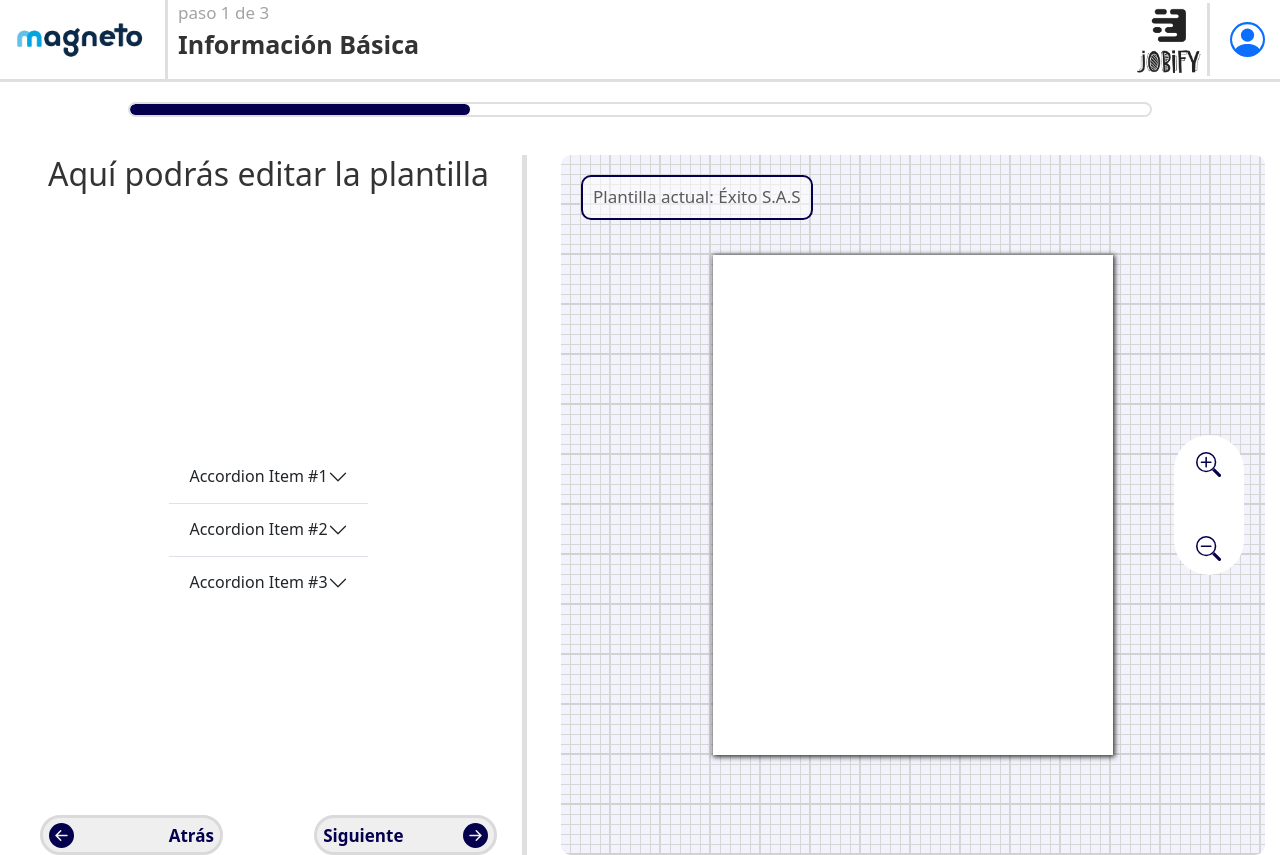
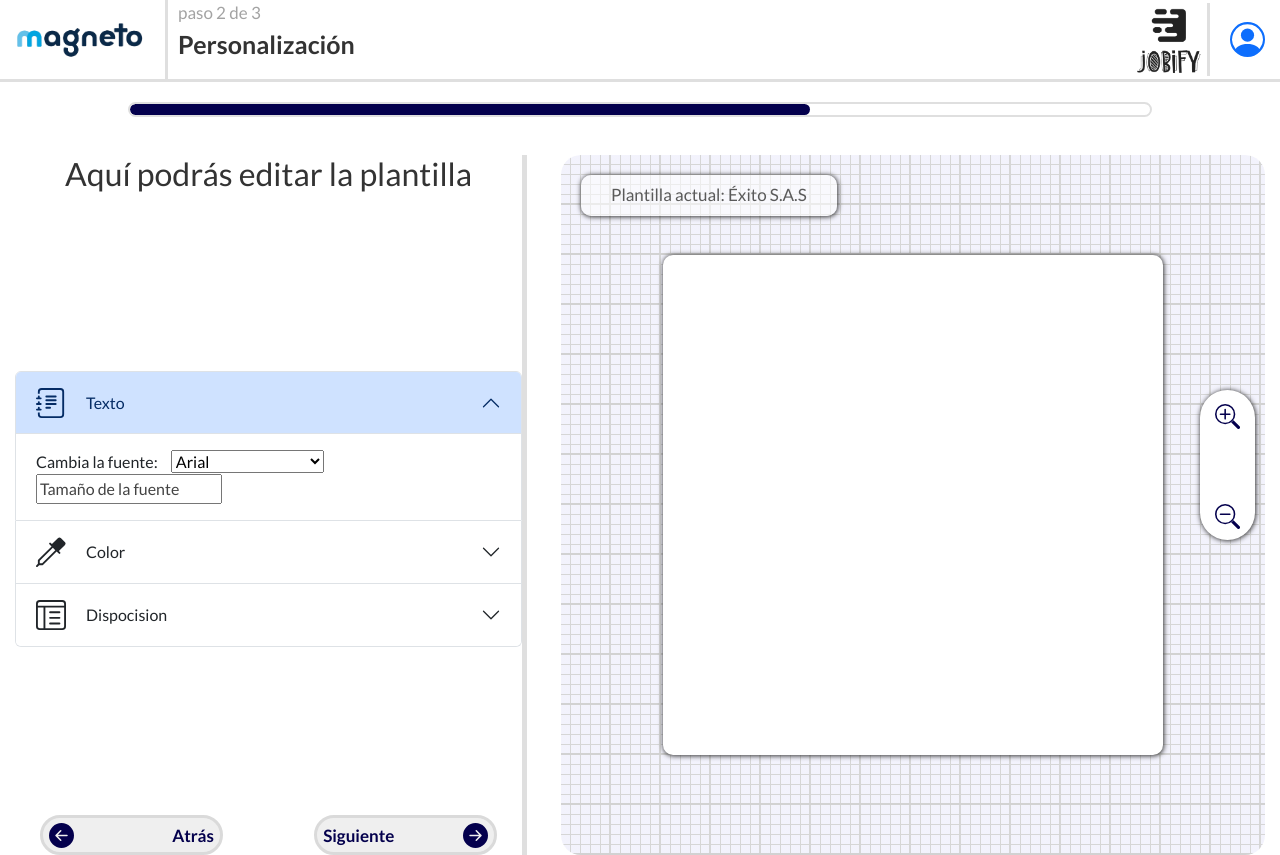
Before and after one commit to M4C4NO5/Magneto-Utilities, a Django app: page /nueva_vacante/paso1/paso2/ in a window 1280 px wide. Run offline with Django 5.2, Linux system fonts and the light colour scheme.

Commit message:
lastest version

```diff
--- /dev/null
+++ b/editPage/static/custom.scss
@@ -0,0 +1,4 @@
+
+$mi-nuevo-color-accordion: #04004D;
+$prefix-accordion-color: $mi-nuevo-color-accordion;
+@import "bootstrap";
--- a/editPage/static/editPage.css
+++ b/editPage/static/editPage.css
@@ -1,8 +1,9 @@
-html {
+body {
     margin: 0;
     padding: 0;
-    font-family: 'Lato', sans-serif;
+    font-family:  'Lato', sans-serif !important;
 }
+
 
 .main-header {
     width: 100%;
@@ -90,6 +91,10 @@ html {
     flex-direction: column;
     justify-content: space-between ;
     align-items: center;
+
+}
+.app-content.page-exit {
+    opacity: 0;
 }
 
 .app-content h2 {
@@ -100,7 +105,7 @@ html {
     height: 100%;
     padding: 10px;
     margin-right: 15px;
-    border-radius: 10px;
+    border-radius: 20px;
     display: flex;
     flex-direction: column;
     justify-content: center;
@@ -119,25 +124,26 @@ html {
     left: 20px;
     z-index: 100;
     color: #5a5a5a;
-    padding: 10px;
+    padding: 10px 30px 10px 30px;
     background-color: #ffffff8d;
     border-radius: 10px;
     font-size: 17px;
-    border: 2px solid #04004D;
+    box-shadow: .5px .5px 5px .5px #333;
 }
 
 .preview-zoom-opt {
     position: absolute;
-    right: 3%;
-    bottom: 40%;
-    width: 70px;
-    height: 140px;
+    right: 10px;
+    bottom: 45%;
+    width: 55px;
+    height: 150px;
     background-color: #ffffff;
     border-radius: 50px;
     display: flex;
     flex-direction: column;
     justify-content: space-between;
     align-items: center;
+    box-shadow: .5px .5px 5px .5px #333;
     transition: .5s;
 }
 .preview-zoom-opt button {
@@ -146,7 +152,7 @@ html {
     border: none;
     color: #04004D;
     width: 50px;
-    height: 40%;
+    height: 50px;
     transition: .5s;
 }
 .preview-zoom-opt:hover {
@@ -161,13 +167,14 @@ html {
 
 .vacancy-preview {
 
-    min-width: 400px;
+    min-width: 500px;
     min-height: 500px;
-    max-width: 500px;
-    max-height: 700px;
+    max-width: 800px;
+    max-height: 800px;
     background-color: #fff;
     position: absolute;
-    box-shadow: 1px 1px 5px 1px #333;
+    box-shadow: .5px .5px 5px .5px #333;
+    border-radius: 10px;
 }
 
 .step1-form {
--- a/editPage/static/scripts/editPage.js
+++ b/editPage/static/scripts/editPage.js
@@ -2,7 +2,7 @@ function zoomIn() {
     var div = document.getElementById('vacancy-container');
     var width = div.offsetWidth;
     var height = div.offsetHeight;
-    div.style.width = (width * 1.1) + 'px'; // Aumenta el tamaño en un 10%
+    div.style.width = (width * 1.1) + 'px';
     div.style.height = (height * 1.1) + 'px';
   }
 
@@ -10,21 +10,26 @@ function zoomIn() {
     var div = document.getElementById('vacancy-container');
     var width = div.offsetWidth;
     var height = div.offsetHeight;
-    div.style.width = (width / 1.1) + 'px'; // Reduce el tamaño en un 10%
+    div.style.width = (width / 1.1) + 'px';
     div.style.height = (height / 1.1) + 'px';
   }
 
   function progressIn(step){
-    var div = document.getElementById('progress');
-    var width = div.offsetWidth;
+    var div = document.getElementById('prBar');
+    div.style.transition = 'width 0.5s ease-in-out';
 
+    setTimeout(function() {
+
+      switch (step){
+        case 1: div.style.width = 33.33 + '%'; break;
+        case 2: div.style.width = 66.66 + '%'; break;
+        case 3: div.style.width = 100 + '%'; break;
+        default: div.style.width = 0 + '%'; break;
+      }
+
+    }, 300);
 
 
 
 
   }
-  function progressOut(){
-    var div = document.getElementById('progress');
-    var width = div.offsetWidth;
-
-  }
--- a/editPage/templates/step1.html
+++ b/editPage/templates/step1.html
@@ -5,16 +5,21 @@
     <meta charset="UTF-8">
     <meta name="viewport" content="width=device-width, initial-scale=1.0">
     <link rel="stylesheet" href="{% static 'editPage.css' %}">
+
+    <!-- Boostrap CDN -->
     <script src="https://cdn.jsdelivr.net/npm/@popperjs/core@2.11.8/dist/umd/popper.min.js" integrity="sha384-I7E8VVD/ismYTF4hNIPjVp/Zjvgyol6VFvRkX/vR+Vc4jQkC+hVqc2pM8ODewa9r" crossorigin="anonymous"></script>
     <script src="https://cdn.jsdelivr.net/npm/bootstrap@5.3.3/dist/js/bootstrap.min.js" integrity="sha384-0pUGZvbkm6XF6gxjEnlmuGrJXVbNuzT9qBBavbLwCsOGabYfZo0T0to5eqruptLy" crossorigin="anonymous"></script>
 
+    <!-- Lato font CDN -->
     <link href="https://cdn.jsdelivr.net/npm/bootstrap@5.3.3/dist/css/bootstrap.min.css" rel="stylesheet" integrity="sha384-QWTKZyjpPEjISv5WaRU9OFeRpok6YctnYmDr5pNlyT2bRjXh0JMhjY6hW+ALEwIH" crossorigin="anonymous">
-
-
     <link rel="preconnect" href="https://fonts.googleapis.com">
     <link rel="preconnect" href="https://fonts.gstatic.com" crossorigin>
     <link href="https://fonts.googleapis.com/css2?family=Lato:ital,wght@0,100;0,300;0,400;0,700;0,900;1,100;1,300;1,400;1,700;1,900&display=swap" rel="stylesheet">
+
     <script src="{% static 'scripts/editPage.js'%}"></script>
+
+
+
     <title>Crea tu vacante</title>
 </head>
 <body>
@@ -26,8 +31,8 @@
             </a>
             <div class="step-indicator">
                 <p>
-                    paso 1 de 3 <br>
-                    <span>Información Básica</span>
+                    paso {{current_step}} de 3 <br>
+                    <span>{{step_text}}</span>
                 </p>
 
             </div>
@@ -45,7 +50,7 @@
 
     <div class="pr-div">
         <div class="pr-bar">
-            <div class="pr" id="progress"></div>
+            <div class="pr" id="prBar"></div>
         </div>
 
     </div>
@@ -54,6 +59,12 @@
 
         <div class="app-content">
             {% block content %}
+
+            {% if current_step == 1%}
+            <script>
+                progressIn(1);
+            </script>
+            {% endif %}
 
             <h2>Completa los datos de la vacante</h2>
             <form method="POST" enctype="multipart/form-data" class="step1-form">{% csrf_token %}
@@ -67,7 +78,7 @@
                 <div class="images-inputs">
 
                 </div>
-                <button type="submit" class="submit-btn" onclick="progressIn()">
+                <button type="submit" class="submit-btn">
                     Siguiente
                     <svg xmlns="http://www.w3.org/2000/svg" width="25" height="25" fill="currentColor" class="bi bi-arrow-right-circle-fill" viewBox="0 0 16 16">
                         <path d="M8 0a8 8 0 1 1 0 16A8 8 0 0 1 8 0M4.5 7.5a.5.5 0 0 0 0 1h5.793l-2.147 2.146a.5.5 0 0 0 .708.708l3-3a.5.5 0 0 0 0-.708l-3-3a.5.5 0 1 0-.708.708L10.293 7.5z"/>
--- a/editPage/templates/step2.html
+++ b/editPage/templates/step2.html
@@ -5,49 +5,84 @@
 
 {% csrf_token %}
 
-<h2 style="margin-bottom: 50px;">Aquí podrás editar la plantilla</h2>
+{% if current_step == 2%}
+            <script>
+                progressIn(2);
+            </script>
+{% endif %}
 
+<h2>Aquí podrás editar la plantilla</h2>
 
-<div class="accordion accordion-flush" id="accordionFlushExample">
+<div class="accordion" id="accordionExample">
   <div class="accordion-item">
     <h2 class="accordion-header">
-        <button class="accordion-button collapsed" type="button" data-bs-toggle="collapse" data-bs-target="#flush-collapseOne" aria-expanded="false" aria-controls="flush-collapseOne">
-          Accordion Item #1
+      <button class="accordion-button" type="button" data-bs-toggle="collapse" data-bs-target="#collapseOne" aria-expanded="true" aria-controls="collapseOne">
+
+        <svg xmlns="http://www.w3.org/2000/svg" width="30" height="30" fill="currentColor" class="bi bi-journal-text" viewBox="0 0 16 16" style="margin-right: 20px;">
+          <path d="M5 10.5a.5.5 0 0 1 .5-.5h2a.5.5 0 0 1 0 1h-2a.5.5 0 0 1-.5-.5m0-2a.5.5 0 0 1 .5-.5h5a.5.5 0 0 1 0 1h-5a.5.5 0 0 1-.5-.5m0-2a.5.5 0 0 1 .5-.5h5a.5.5 0 0 1 0 1h-5a.5.5 0 0 1-.5-.5m0-2a.5.5 0 0 1 .5-.5h5a.5.5 0 0 1 0 1h-5a.5.5 0 0 1-.5-.5"/>
+          <path d="M3 0h10a2 2 0 0 1 2 2v12a2 2 0 0 1-2 2H3a2 2 0 0 1-2-2v-1h1v1a1 1 0 0 0 1 1h10a1 1 0 0 0 1-1V2a1 1 0 0 0-1-1H3a1 1 0 0 0-1 1v1H1V2a2 2 0 0 1 2-2"/>
+          <path d="M1 5v-.5a.5.5 0 0 1 1 0V5h.5a.5.5 0 0 1 0 1h-2a.5.5 0 0 1 0-1zm0 3v-.5a.5.5 0 0 1 1 0V8h.5a.5.5 0 0 1 0 1h-2a.5.5 0 0 1 0-1zm0 3v-.5a.5.5 0 0 1 1 0v.5h.5a.5.5 0 0 1 0 1h-2a.5.5 0 0 1 0-1z"/>
+        </svg>
+        Texto
       </button>
     </h2>
-      <div id="flush-collapseOne" class="accordion-collapse collapse" data-bs-parent="#accordionFlushExample">
-        <div class="accordion-body">Placeholder content for this accordion, which is intended to demonstrate the <code>.accordion-flush</code> class. This is the first item's accordion body.</div>
+    <div id="collapseOne" class="accordion-collapse collapse show" data-bs-parent="#accordionExample">
+      <div class="accordion-body">
+        Cambia la fuente:
+        <select name="change-font" id="selectFont" style="margin: 0 30px 0 10px;">
+          <option value="Arial">Arial</option>
+          <option value="Verdana">Verdana</option>
+          <option value="Times New Roman">Times New Roman</option>
+        </select>
+        <input type="number" name="change-font-size" id="font-size" placeholder="Tamaño de la fuente" maxlength="3">
+      </div>
     </div>
   </div>
   <div class="accordion-item">
     <h2 class="accordion-header">
-        <button class="accordion-button collapsed" type="button" data-bs-toggle="collapse" data-bs-target="#flush-collapseTwo" aria-expanded="false" aria-controls="flush-collapseTwo">
-          Accordion Item #2
+      <button class="accordion-button collapsed" type="button" data-bs-toggle="collapse" data-bs-target="#collapseTwo" aria-expanded="false" aria-controls="collapseTwo">
+        <svg xmlns="http://www.w3.org/2000/svg" width="30" height="30" fill="currentColor" class="bi bi-eyedropper" viewBox="0 0 16 16" style="margin-right: 20px;">
+          <path d="M13.354.646a1.207 1.207 0 0 0-1.708 0L8.5 3.793l-.646-.647a.5.5 0 1 0-.708.708L8.293 5l-7.147 7.146A.5.5 0 0 0 1 12.5v1.793l-.854.853a.5.5 0 1 0 .708.707L1.707 15H3.5a.5.5 0 0 0 .354-.146L11 7.707l1.146 1.147a.5.5 0 0 0 .708-.708l-.647-.646 3.147-3.146a1.207 1.207 0 0 0 0-1.708zM2 12.707l7-7L10.293 7l-7 7H2z"/>
+        </svg>
+        Color
       </button>
     </h2>
-      <div id="flush-collapseTwo" class="accordion-collapse collapse" data-bs-parent="#accordionFlushExample">
-        <div class="accordion-body">Placeholder content for this accordion, which is intended to demonstrate the <code>.accordion-flush</code> class. This is the second item's accordion body. Let's imagine this being filled with some actual content.</div>
+    <div id="collapseTwo" class="accordion-collapse collapse" data-bs-parent="#accordionExample">
+      <div class="accordion-body">
+        Cambia el color de enfasis:
+        <input type="color" style="width: 350px;   height: 25px;  border: solid 3px #04004D; margin-left: 20px; background-color: #ffffff;">
+
+      </div>
     </div>
   </div>
   <div class="accordion-item">
     <h2 class="accordion-header">
-        <button class="accordion-button collapsed" type="button" data-bs-toggle="collapse" data-bs-target="#flush-collapseThree" aria-expanded="false" aria-controls="flush-collapseThree">
-          Accordion Item #3
+      <button class="accordion-button collapsed" type="button" data-bs-toggle="collapse" data-bs-target="#collapseThree" aria-expanded="false" aria-controls="collapseThree">
+        <svg xmlns="http://www.w3.org/2000/svg" width="30" height="30" fill="currentColor" class="bi bi-layout-text-window-reverse" viewBox="0 0 16 16" style="margin-right: 20px;">
+          <path d="M13 6.5a.5.5 0 0 0-.5-.5h-5a.5.5 0 0 0 0 1h5a.5.5 0 0 0 .5-.5m0 3a.5.5 0 0 0-.5-.5h-5a.5.5 0 0 0 0 1h5a.5.5 0 0 0 .5-.5m-.5 2.5a.5.5 0 0 1 0 1h-5a.5.5 0 0 1 0-1z"/>
+          <path d="M14 0a2 2 0 0 1 2 2v12a2 2 0 0 1-2 2H2a2 2 0 0 1-2-2V2a2 2 0 0 1 2-2zM2 1a1 1 0 0 0-1 1v1h14V2a1 1 0 0 0-1-1zM1 4v10a1 1 0 0 0 1 1h2V4zm4 0v11h9a1 1 0 0 0 1-1V4z"/>
+        </svg>
+        Dispocision
       </button>
     </h2>
-      <div id="flush-collapseThree" class="accordion-collapse collapse" data-bs-parent="#accordionFlushExample">
-        <div class="accordion-body">Placeholder content for this accordion, which is intended to demonstrate the <code>.accordion-flush</code> class. This is the third item's accordion body. Nothing more exciting happening here in terms of content, but just filling up the space to make it look, at least at first glance, a bit more representative of how this would look in a real-world application.</div>
+    <div id="collapseThree" class="accordion-collapse collapse" data-bs-parent="#accordionExample">
+      <div class="accordion-body">
+        <strong>This is the third item's accordion body.</strong> It is hidden by default, until the collapse plugin adds the appropriate classes that we use to style each element. These classes control the overall appearance, as well as the showing and hiding via CSS transitions. You can modify any of this with custom CSS or overriding our default variables. It's also worth noting that just about any HTML can go within the <code>.accordion-body</code>, though the transition does limit overflow.
       </div>
     </div>
   </div>
+</div>
+
+
+
   <div style="display: flex; justify-content: space-between; width: 90%;">
-    <button type="submit" class="back-btn" onclick="history.back(); progressOut()">
+    <button type="submit" class="back-btn" onclick="history.back()">
         <svg xmlns="http://www.w3.org/2000/svg" width="25" height="25" fill="currentColor" class="bi bi-arrow-left-circle-fill" viewBox="0 0 16 16">
             <path d="M8 0a8 8 0 1 0 0 16A8 8 0 0 0 8 0m3.5 7.5a.5.5 0 0 1 0 1H5.707l2.147 2.146a.5.5 0 0 1-.708.708l-3-3a.5.5 0 0 1 0-.708l3-3a.5.5 0 1 1 .708.708L5.707 7.5z"/>
           </svg>
           Atrás
     </button>
-    <button type="submit" class="submit-btn" onclick="progressIn()">
+    <button type="submit" class="submit-btn">
         Siguiente
         <svg xmlns="http://www.w3.org/2000/svg" width="25" height="25" fill="currentColor" class="bi bi-arrow-right-circle-fill" viewBox="0 0 16 16">
             <path d="M8 0a8 8 0 1 1 0 16A8 8 0 0 1 8 0M4.5 7.5a.5.5 0 0 0 0 1h5.793l-2.147 2.146a.5.5 0 0 0 .708.708l3-3a.5.5 0 0 0 0-.708l-3-3a.5.5 0 1 0-.708.708L10.293 7.5z"/>
--- a/editPage/views.py
+++ b/editPage/views.py
@@ -3,10 +3,16 @@ from django.shortcuts import render, redirect
 # Create your views here.
 
 def step1(request):
+    context = {}
     if (request.method == 'POST'):
+
         return redirect('paso2/')
-
-    return render(request, 'step1.html')
+    context['current_step'] = 1
+    context['step_text'] = 'Información básica'
+    return render(request, 'step1.html', context)
 
 def step2(request):
-    return render(request, 'step2.html')
+    context = {}
+    context['current_step'] = 2
+    context['step_text'] = 'Personalización'
+    return render(request, 'step2.html', context)
```
Lines whose indentation alone changed are shown as unchanged.
